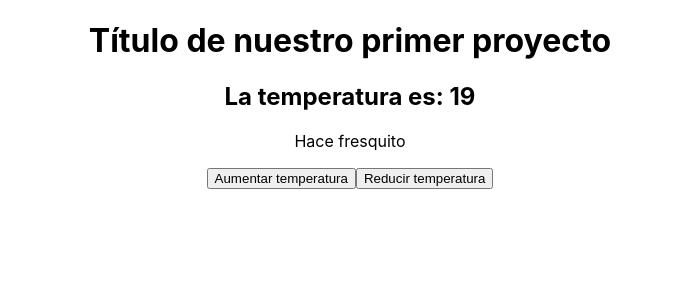
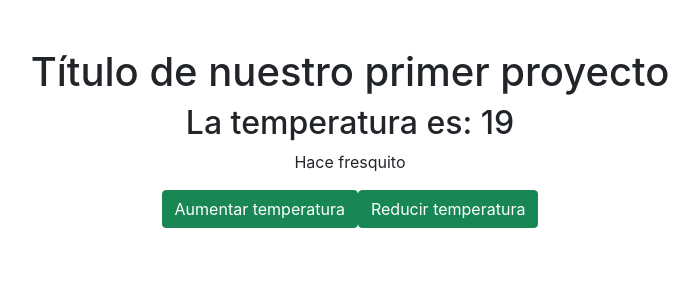
Before and after one commit to JoseMariaMQ/cursoreact, a React (Create React App) app: page / in a window 1280 px wide. Shown: the top 300 px of the page, without its empty margins (290-989 px from the left). Built offline with nearby package versions, Linux system fonts and the light colour scheme.

Commit message:
Añadiendo bootstrap

```diff
--- a/public/index.html
+++ b/public/index.html
@@ -15,6 +15,7 @@
       user's mobile device or desktop. See https://developers.google.com/web/fundamentals/web-app-manifest/
     -->
     <link rel="manifest" href="%PUBLIC_URL%/manifest.json" />
+    <link href="https://cdn.jsdelivr.net/npm/bootstrap@5.0.0-beta2/dist/css/bootstrap.min.css" rel="stylesheet" integrity="sha384-BmbxuPwQa2lc/FVzBcNJ7UAyJxM6wuqIj61tLrc4wSX0szH/Ev+nYRRuWlolflfl" crossorigin="anonymous">
     <!--
       Notice the use of %PUBLIC_URL% in the tags above.
       It will be replaced with the URL of the `public` folder during the build.
--- a/src/App.jsx
+++ b/src/App.jsx
@@ -4,7 +4,7 @@ import Temperatura from "./components/Temperatura";
 
 function App() {
   return (
-    <div className="App">
+    <div className="App mt-5">
       <h1>Título de nuestro primer proyecto</h1>
         <Temperatura></Temperatura>
     </div>
--- a/src/components/Temperatura.jsx
+++ b/src/components/Temperatura.jsx
@@ -11,15 +11,15 @@ const Temperatura = () => {
     }
 
     return (
-        <div>
+        <div className="container">
             <h2>La temperatura es: {temperatura}</h2>
             <p>
                 {
                     temperatura > 21 ? 'Hace calorcito' : 'Hace fresquito'
                 }
             </p>
-            <button onClick={Subir}>Aumentar temperatura</button>
-            <button onClick={Bajar}>Reducir temperatura</button>
+            <button className="btn btn-success btn-block" onClick={Subir}>Aumentar temperatura</button>
+            <button className="btn btn-success btn-block" onClick={Bajar}>Reducir temperatura</button>
         </div>
     )
 }
```
